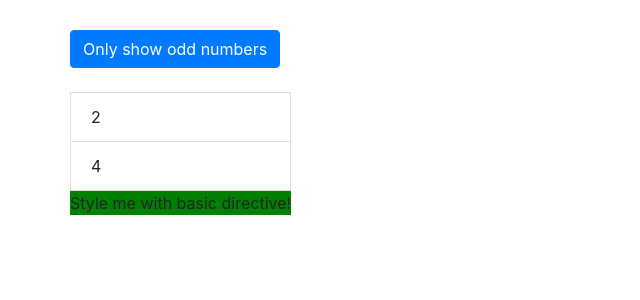
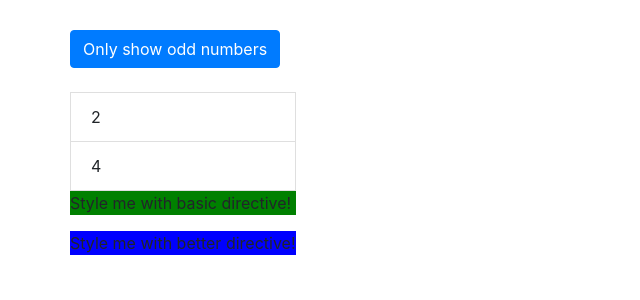
Before and after one commit to brigo91/Udemy-Angular, an Angular app: page / in a window 1280 px wide. Shown: the top 300 px of the page, without its empty margins (0-640 px from the left). Built offline with nearby package versions, Linux system fonts and the light colour scheme.

Commit message:
Renderer for better attribute directive

```diff
--- a/src/app/app.component.html
+++ b/src/app/app.component.html
@@ -28,6 +28,7 @@
       </div>
       </ul>
       <p appBasicHighlight>Style me with basic directive!</p>
+      <p appBetterHighlight>Style me with better directive!</p>
     </div>
   </div>
 </div>
--- a/src/app/app.module.ts
+++ b/src/app/app.module.ts
@@ -4,11 +4,13 @@
 
 import { AppComponent } from './app.component';
 import { BasicHighlightDirective } from './basic-highlight/basic-highlight.directive';
+import { BetterHighlightDirective } from './better-highlight/better-highlight.directive';
 
 @NgModule({
   declarations: [
     AppComponent,
-    BasicHighlightDirective
+    BasicHighlightDirective,
+    BetterHighlightDirective
   ],
   imports: [
     BrowserModule,
--- /dev/null
+++ b/src/app/better-highlight/better-highlight.directive.ts
@@ -0,0 +1,13 @@
+import { Directive, ElementRef, OnInit, Renderer2 } from '@angular/core';
+
+@Directive({
+  selector: '[appBetterHighlight]'
+})
+export class BetterHighlightDirective implements OnInit{
+
+  constructor(private elRef: ElementRef, private render: Renderer2) { }
+
+  ngOnInit(){
+    this.render.setStyle(this.elRef.nativeElement, 'background-color', 'blue');
+  }
+}
```
